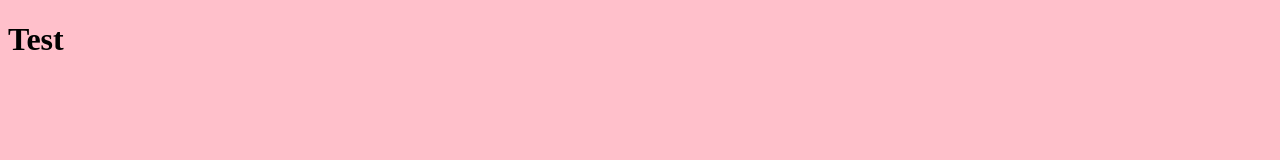
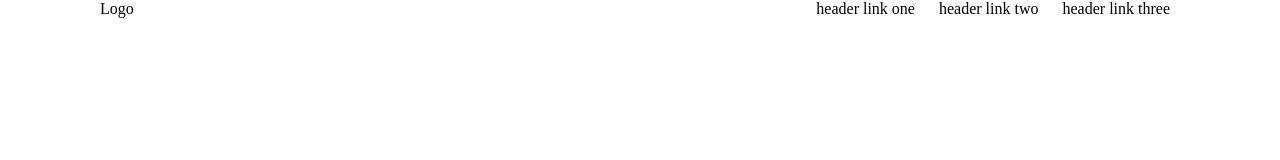
Before and after one commit to cristinaa96/odin-landing-page, a plain HTML site: page index.html in a window 1280 px wide. Drawn offline with Linux system fonts and the light colour scheme.

Commit message:
Made navbar display as flex, changed padding around the links

```diff
--- a/index.html
+++ b/index.html
@@ -9,8 +9,13 @@
 </head>
 <body>
     <!-- Navbar -->
-    <div>
-        <h1>Test</h1>
+    <div class="navbar-container">
+        <div>Logo</div>
+        <div>
+            <a>header link one</a>
+            <a>header link two</a>
+            <a>header link three</a>
+        </div>
     </div>
     <!-- Top block -->
 </body>
--- a/styles.css
+++ b/styles.css
@@ -1,4 +1,17 @@
-*{
+* {
     box-sizing: border-box;
-    background-color: pink;
 }
+
+body {
+    max-width: 1080px;
+    margin: 0 auto;
+}
+
+.navbar-container{
+    display: flex;
+    justify-content: space-between;
+}
+
+.navbar-container a{
+    padding: 0 10px;
+}
```
